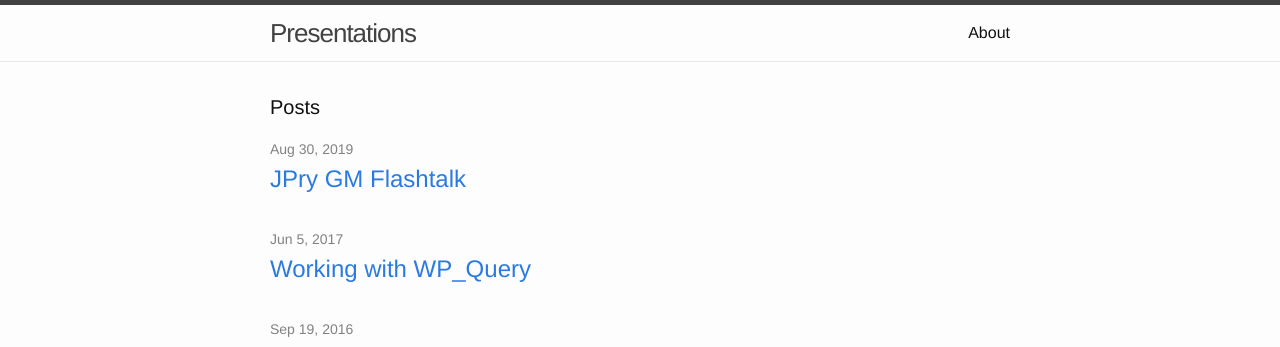
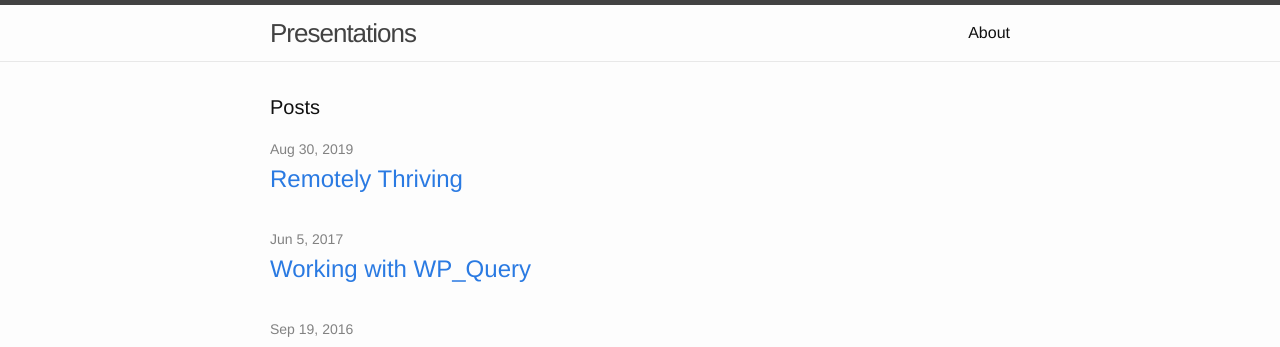
Before and after one commit to JPry/presentations, a Jekyll site: the page built from index.html, in a window 1280 px wide. Shown: the top 347 px of the page. Built offline with Jekyll 4.4.1, drawn with Linux system fonts in a browser that asks for light colours.

Commit message:
Add flash talk as remote presentation

```diff
--- a/_posts/2019-08-30-gm-flashtalk.html
+++ b/_posts/2019-08-30-gm-flashtalk.html
@@ -1,5 +1,6 @@
 ---
-layout: presentation-local
-title: JPry GM Flashtalk
+layout: presentation
+title: Remotely Thriving
 slug: gm-flashtalk-2019
+remote_id: 419
 ---
```
